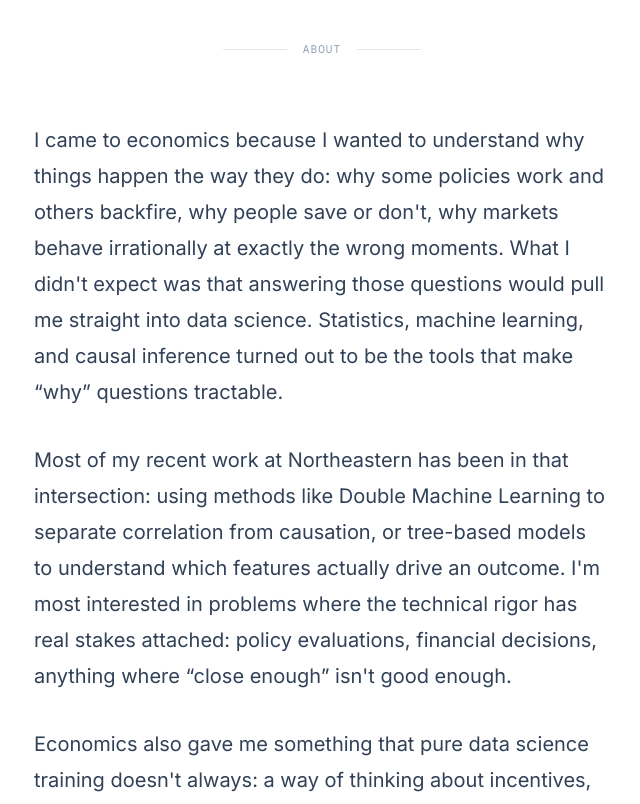
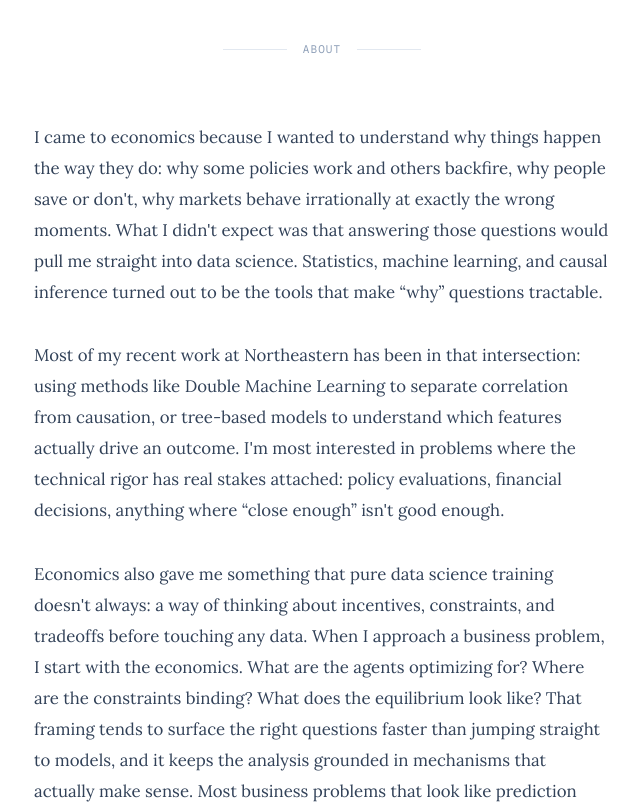
Before and after one commit to maggie20041027-svg/econ-portfolio, a Next.js app: page /about in a window 1280 px wide. Shown: the part 380-1184 px from the top of the page, without its empty margins (318-958 px from the left). Built offline with nearby package versions, Linux system fonts and the light colour scheme.

Commit message:
add About section

```diff
--- a/app/about/page.tsx
+++ b/app/about/page.tsx
@@ -1,5 +1,8 @@
 import type { Metadata } from "next";
+import { Lora } from "next/font/google";
 import { Navbar } from "@/components/Navbar";
+
+const lora = Lora({ subsets: ["latin"], style: ["italic"] });
 
 export const metadata: Metadata = {
   title: "About · Maggie Ma",
@@ -55,8 +58,8 @@ export default function AboutPage() {
             </div>
 
             {/* Prose */}
-            <div className="space-y-8 text-left">
-              <p className="text-[1.25rem] leading-[1.8] text-slate-700 dark:text-slate-300">
+            <div className={`space-y-8 text-left italic ${lora.className}`}>
+              <p className="text-[1.05rem] leading-[1.85] text-slate-700 dark:text-slate-300">
                 I came to economics because I wanted to understand why things
                 happen the way they do: why some policies work and others
                 backfire, why people save or don&apos;t, why markets behave
@@ -67,7 +70,7 @@ export default function AboutPage() {
                 questions tractable.
               </p>
 
-              <p className="text-[1.25rem] leading-[1.8] text-slate-700 dark:text-slate-300">
+              <p className="text-[1.05rem] leading-[1.85] text-slate-700 dark:text-slate-300">
                 Most of my recent work at Northeastern has been in that
                 intersection: using methods like Double Machine Learning to
                 separate correlation from causation, or tree-based models to
@@ -77,7 +80,7 @@ export default function AboutPage() {
                 where &ldquo;close enough&rdquo; isn&apos;t good enough.
               </p>
 
-              <p className="text-[1.25rem] leading-[1.8] text-slate-700 dark:text-slate-300">
+              <p className="text-[1.05rem] leading-[1.85] text-slate-700 dark:text-slate-300">
                 Economics also gave me something that pure data science training
                 doesn&apos;t always: a way of thinking about incentives,
                 constraints, and tradeoffs before touching any data. When I
```
